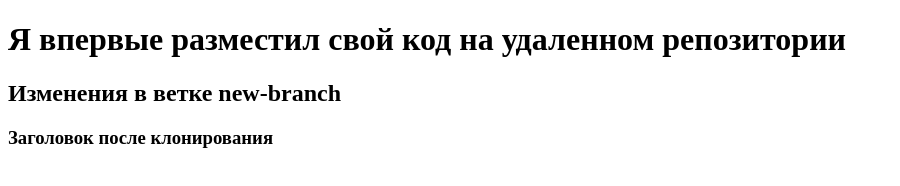
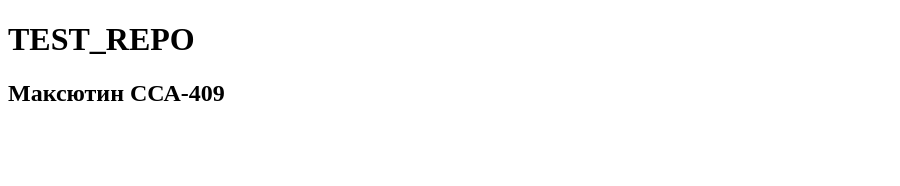
Before and after one commit to Pollyliness/test_repo, a plain HTML site: page index.html in a window 1280 px wide. Shown: the whole page, without its empty margins (0-900 px from the left). Drawn offline with Linux system fonts and the light colour scheme.

Commit message:
changed titles

```diff
--- a/index.html
+++ b/index.html
@@ -6,8 +6,7 @@
     <title>New git project</title>
 </head>
 <body>
-    <h1>Я впервые разместил свой код на удаленном репозитории</h1>
-    <h2>Изменения в ветке new-branch</h2>
-    <h3>Заголовок после клонирования</h3>
+    <h1>TEST_REPO</h1>
+    <h2>Максютин ССА-409</h2>
 </body>
 </html>
```
